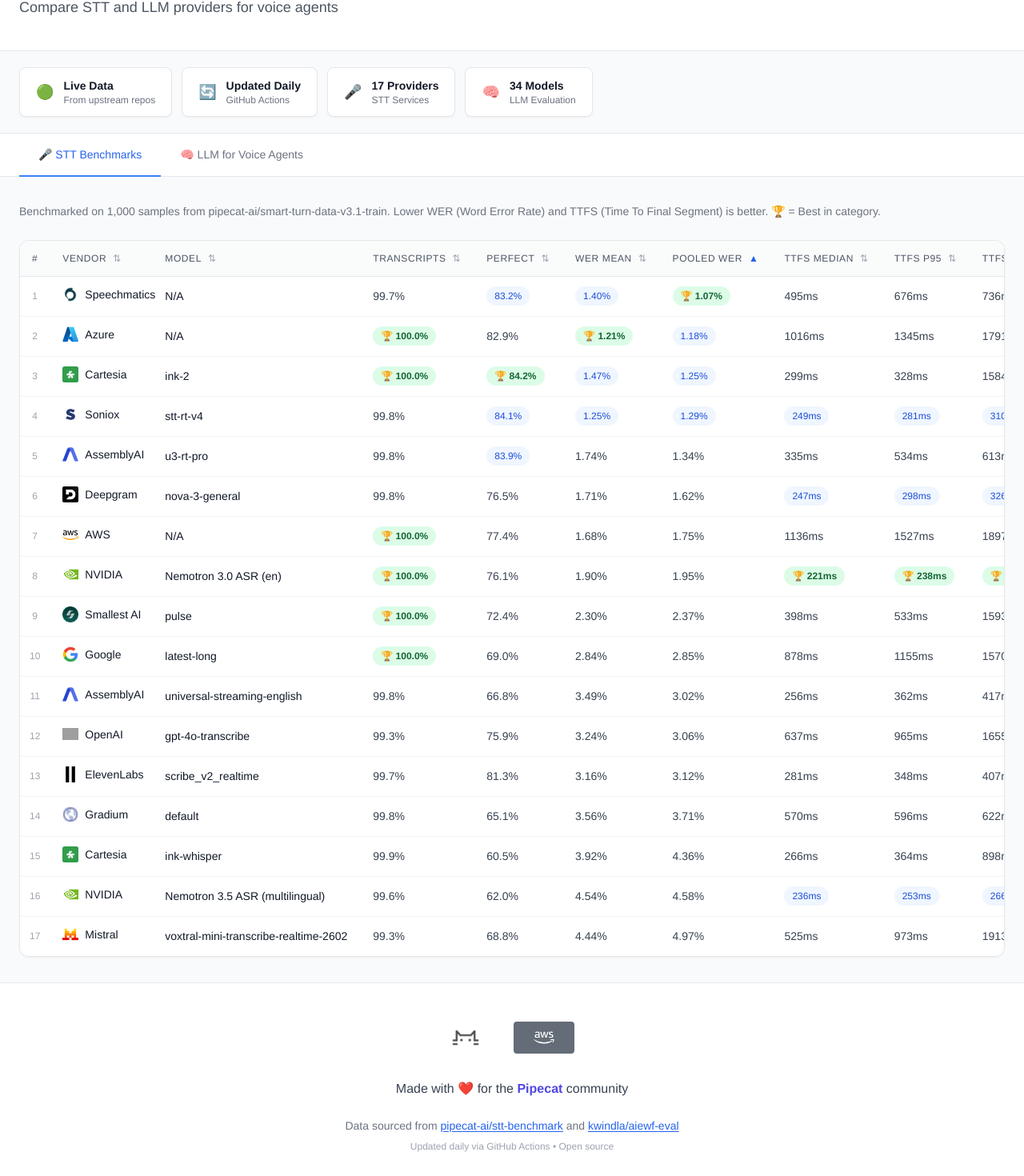
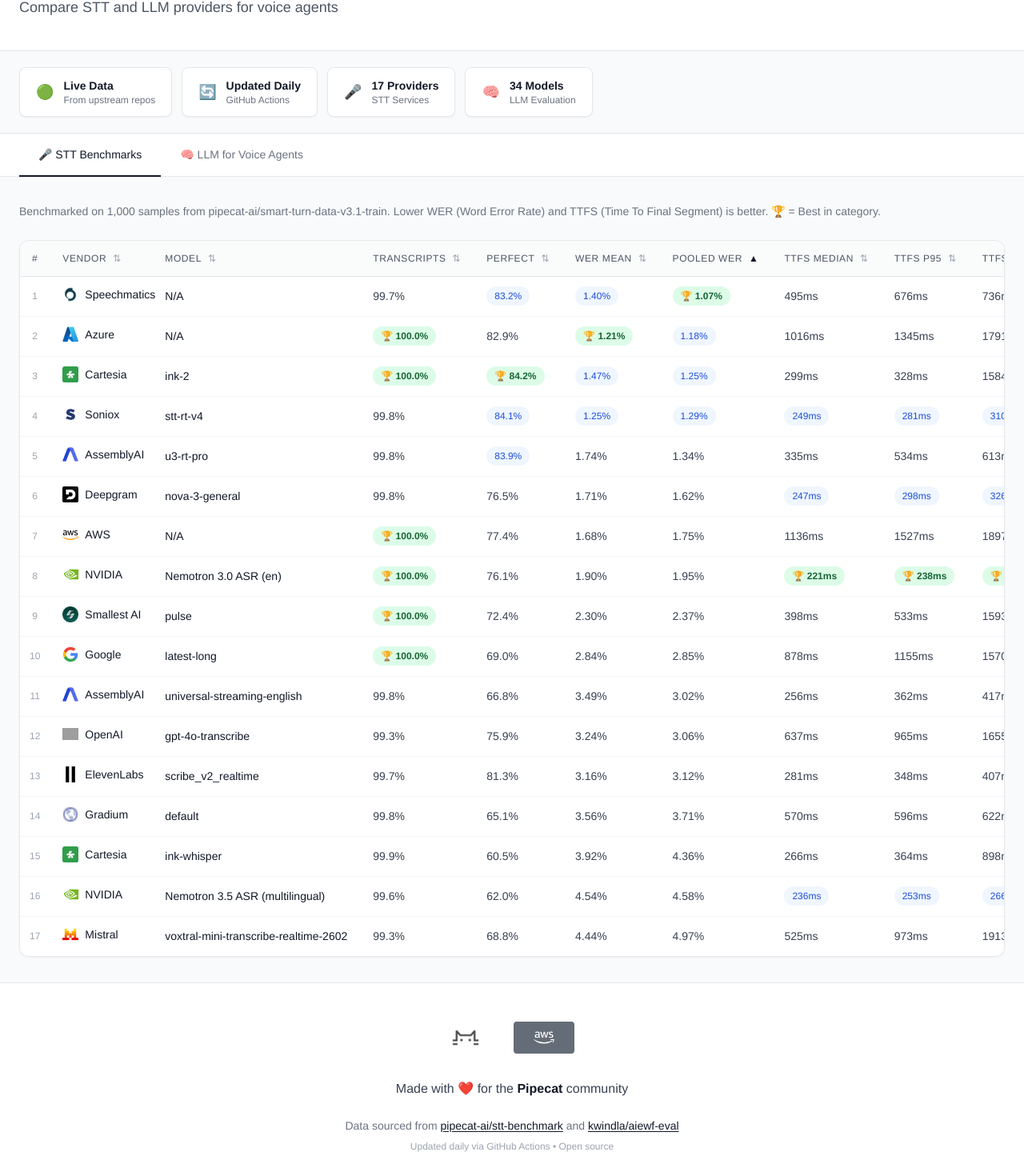
Before and after one commit to wirjo/voice-ai-benchmarks, a Next.js app: page /voice-ai-benchmarks/ in a window 1280 px wide. Shown: the part 97-1567 px from the top of the page at 80% size. Built offline with nearby package versions, Linux system fonts and the light colour scheme; grey boxes are pictures that could not be loaded; a web font is replaced by a local one.

Commit message:
ui: black links and tab text, no blue anywhere

```diff
--- a/pages/index.js
+++ b/pages/index.js
@@ -53,7 +53,7 @@
 
 function SortArrow({ direction }) {
   if (!direction) return <span className="text-gray-400 ml-1 text-xs">⇅</span>;
-  return <span className="ml-1 text-blue-600 text-xs">{direction === 'asc' ? '▲' : '▼'}</span>;
+  return <span className="ml-1 text-gray-900 text-xs">{direction === 'asc' ? '▲' : '▼'}</span>;
 }
 
 function parseNumeric(val) {
@@ -289,7 +289,7 @@
                 onClick={() => setTab('stt')}
                 className={`px-6 py-4 text-sm font-medium border-b-2 transition-all duration-200 ${
                   tab === 'stt'
-                    ? 'border-blue-500 text-blue-600'
+                    ? 'border-gray-900 text-gray-900'
                     : 'border-transparent text-gray-500 hover:text-gray-700 hover:border-gray-300'
                 }`}
               >
@@ -299,7 +299,7 @@
                 onClick={() => setTab('llm')}
                 className={`px-6 py-4 text-sm font-medium border-b-2 transition-all duration-200 ${
                   tab === 'llm'
-                    ? 'border-blue-500 text-blue-600'
+                    ? 'border-gray-900 text-gray-900'
                     : 'border-transparent text-gray-500 hover:text-gray-700 hover:border-gray-300'
                 }`}
               >
@@ -369,7 +369,7 @@
             {/* Made with love */}
             <div className="text-center mb-6">
               <p className="text-base text-gray-700">
-                Made with ❤️ for the <a href="https://pipecat.ai" target="_blank" rel="noopener" className="font-semibold text-indigo-600 hover:text-indigo-700">Pipecat</a> community
+                Made with ❤️ for the <a href="https://pipecat.ai" target="_blank" rel="noopener" className="font-semibold text-gray-900 hover:text-gray-600">Pipecat</a> community
               </p>
             </div>
 
@@ -377,11 +377,11 @@
             <div className="text-center space-y-2">
               <p className="text-sm text-gray-500">
                 Data sourced from{' '}
-                <a href="https://github.com/pipecat-ai/stt-benchmark" className="font-medium text-blue-600 hover:text-blue-700 underline underline-offset-2" target="_blank" rel="noopener">
+                <a href="https://github.com/pipecat-ai/stt-benchmark" className="font-medium text-gray-900 hover:text-gray-600 underline underline-offset-2" target="_blank" rel="noopener">
                   pipecat-ai/stt-benchmark
                 </a>
                 {' '}and{' '}
-                <a href="https://github.com/kwindla/aiewf-eval" className="font-medium text-blue-600 hover:text-blue-700 underline underline-offset-2" target="_blank" rel="noopener">
+                <a href="https://github.com/kwindla/aiewf-eval" className="font-medium text-gray-900 hover:text-gray-600 underline underline-offset-2" target="_blank" rel="noopener">
                   kwindla/aiewf-eval
                 </a>
               </p>
```
